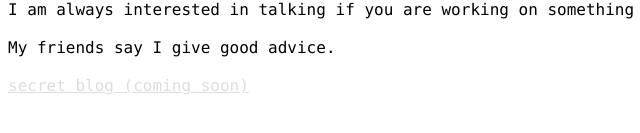
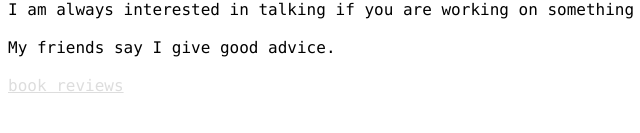
Before and after one commit to gaudi369/personal-website, a plain HTML site: page index.html in a window 1280 px wide. Shown: the part 593-726 px from the top of the page, 0-640 px from the left. Drawn offline with Linux system fonts and the light colour scheme.

Commit message:
Update index.html

```diff
--- a/index.html
+++ b/index.html
@@ -67,6 +67,6 @@ I am always interested in talking if you are working on something cool: asirwath
 <br/><br/>
 
 <!-- Fixed href to be a valid placeholder -->
-<a style="color:#dddddd" href="#">secret blog (coming soon)</a>
+<a style="color:#dddddd" href="https://www.instagram.com/gautaman.asirwatham/">book reviews</a>
 </body>
 </html>
```
